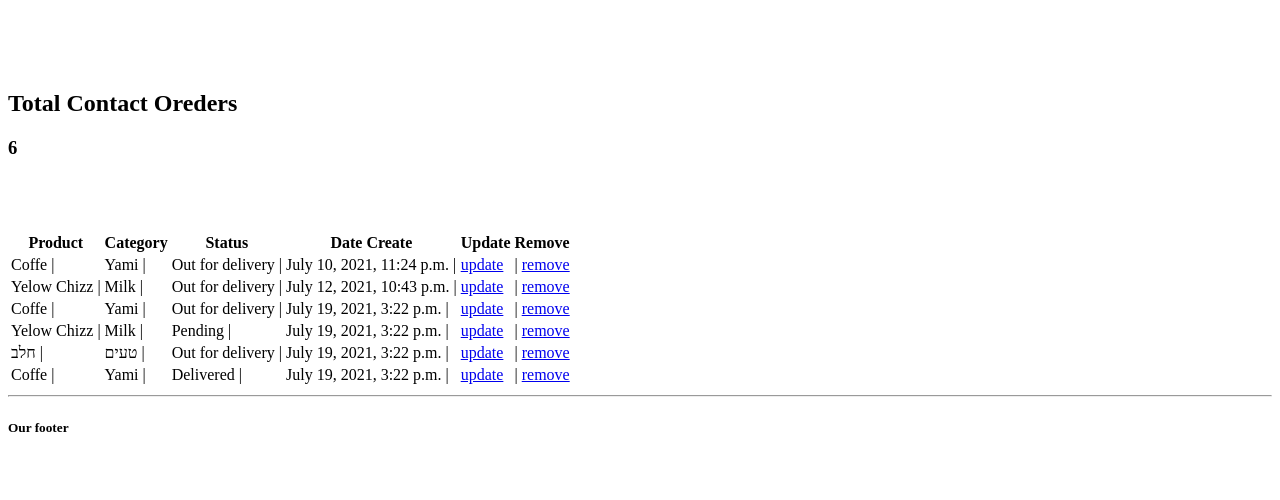
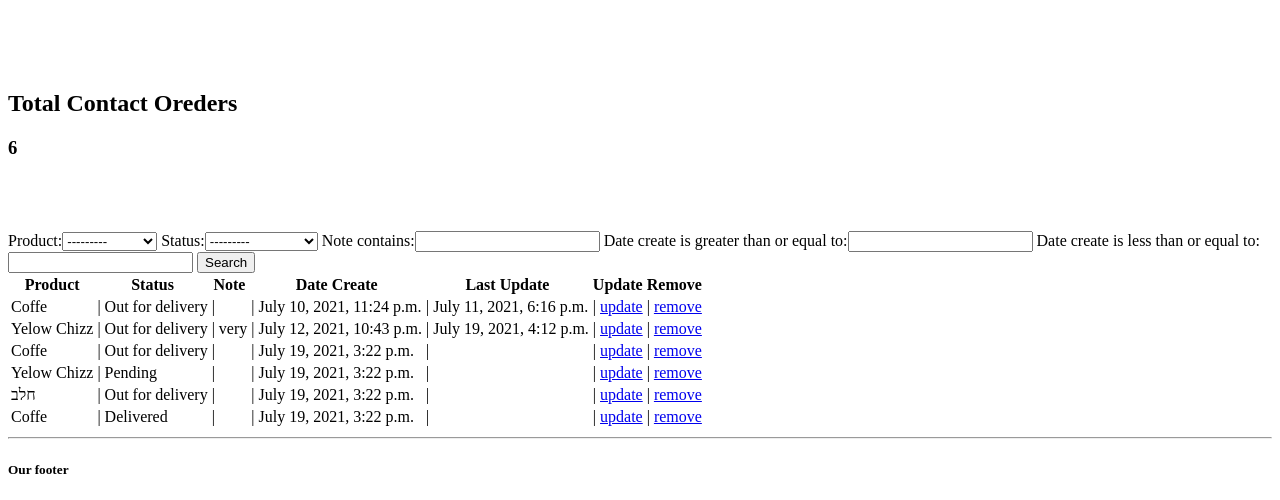
Before and after one commit to Yair-BD/Customer-Managment, a Django app: page /customer/1/ in a window 1280 px wide. Shown: the part 411-911 px from the top of the page. Before the commit the page ends 843 px from the top, so only its background shows below. Run offline with Django 3.2, Linux system fonts and the light colour scheme; data comes from the database, SQL or seed files in the repository; both versions use the stored data as it was after the commit.

Commit message:
Django filter

```diff
--- /dev/null
+++ b/accounts/decorators.py
@@ -0,0 +1,2 @@
+from django.http import HttpResponse
+from django.shortcuts import redirect
--- /dev/null
+++ b/accounts/filter.py
@@ -0,0 +1,12 @@
+import django_filters
+from .models import *
+from django_filters import DateFilter, CharFilter
+
+class OrderFilter(django_filters.FilterSet):
+    start_date = DateFilter(field_name='date_create', lookup_expr='gte')
+    end_date = DateFilter(field_name='date_create', lookup_expr='lte')
+    note = CharFilter(field_name='note', lookup_expr='icontains') #  נון את היכולת לחפש ביותר מדוייק
+    class Meta:
+        model = Order
+        fields = '__all__'
+        exclude = ['customer', 'date_create', 'date_update' ] # ברירת משתתפים בחיפוש
--- a/accounts/models.py
+++ b/accounts/models.py
@@ -50,3 +50,4 @@ class Order(models.Model):
     date_create = models.DateTimeField(auto_now_add=True, null=True)
     date_update = models.DateTimeField(auto_now_add=False, auto_now=True, null=True)
     status = models.CharField(max_length=200, null=True, choices=STATUS)
+    note = models.CharField(max_length=200, null=True)
--- a/accounts/templates/accounts/create_order.html
+++ b/accounts/templates/accounts/create_order.html
@@ -4,6 +4,11 @@
 <form action="" method="POST">
     {% csrf_token %}
     {{form}}
+    {{formset.management_form}}
+    {%for form in formset%}
+        {{form}}
+        <h1></h1>
+    {% endfor %}
     <input type="submit" name="Submit">
 </form>
 
--- a/accounts/templates/accounts/customer.html
+++ b/accounts/templates/accounts/customer.html
@@ -28,23 +28,40 @@
 <br>
 <br>
 <br>
+<form action="" method="GET">
+    {{filter.form}}
+    <button type="submit">Search</button>
+</form>
 <table>
     <tr>
         <th>Product</th>
-            <th>Category</th>
         <th>Status</th>
+        <th>Note</th>
         <th>Date Create</th>
+        <th>Last Update</th>
         <th>Update</th>
         <th>Remove</th>
 
     </tr>
     {%for or in orders%}
         <tr>
-                <td>{{or.product}} |</td>
-                <td>{{or.product.category}} |</td>
-                <td>{{or.status}} | </td>
-                <td>{{or.date_create}} |</td>
-                <td> <a href="{% url 'update_order' or.id %}">update</a></td>
+            <td>{{or.product}} </td>
+            <td> | {{ or.status}}  </td>
+
+                {%if or.note == None%}
+                    <td> |   </td>
+                {% else %}
+                    <td> | {{or.note}}   </td>
+                {% endif %}
+            {% if or.date_create == or.date_update %}
+                <td> | {{ or.date_create}} </td>
+                <td> |  </td>
+
+            {% else %}
+                <td> | {{ or.date_create}} </td>
+                <td> | {{ or.date_update}} </td>
+            {% endif %}
+            <td> | <a href="{% url 'update_order' or.id %}">update</a></td>
             <td> | <a href="{% url 'delete_order' or.id %}">remove</a></td>
         </tr>
 {% endfor %}
--- /dev/null
+++ b/accounts/templates/accounts/login.html
@@ -0,0 +1 @@
+<a href="{% url 'register-page' %}">Sing Up</a>
--- a/accounts/urls.py
+++ b/accounts/urls.py
@@ -8,6 +8,8 @@ urlpatterns = [
     path('create_order/<str:pk>/',createorder, name='create_order'),
     path('update_order/<str:pk>/',update_order, name='update_order'),
     path('delete_order/<str:pk>/',delete_order, name='delete_order'),
-
+    path('user/',user_page, name='user-page'),
+    path('register/',register_page, name='register-page'),
+    path('login/',login_page, name='login-page'),
     path('',home, name='home'),
 ]
--- a/accounts/views.py
+++ b/accounts/views.py
@@ -1,14 +1,16 @@
 from django.shortcuts import render, redirect
+from django.forms import inlineformset_factory
 from .models import *
-from .form import OrderForm
-
+from .form import OrderForm, CreateUserForm
+from .filter import OrderFilter
+from django.contrib import messages
 
 def home(request):
     orders = Order.objects.all()
     customers = Customer.objects.all()
-    total_customers =Customer.objects.all().count()
+    total_customers =Customer.objects.all().count() # מיבא את הסכום של כל המופעים
     total_orders =Order.objects.all().count()
-    delivered = Order.objects.filter(status="Delivered").count()
+    delivered = Order.objects.filter(status="Delivered").count() # סכום של מופעים עם סטטוס מסויים
     pending = Order.objects.filter(status="Pending").count()
 
     context = {"orders": orders, "customers": customers, "total_customers": total_customers,
@@ -21,22 +23,30 @@ def products(request):
     return render(request, 'accounts/product.html', context)
 
 def customer(request, pk):
+
     customers = Customer.objects.get(id=pk)
     orders_customer = customers.order_set.all() # זה נותן לי את כל ההזמנות במקושרות את לקוח אחד .
     total_orders = orders_customer.count()
-    context = {"customers": customers, "orders": orders_customer, "total_orders": total_orders}
+
+    my_filter = OrderFilter(request.GET, queryset=orders_customer) # מגניס את כל החיפוש שלי תחת הקוח שאני בדף שלו
+    orders_customer = my_filter.qs
+
+    context = {"customers": customers, "orders": orders_customer, "filter": my_filter, "total_orders": total_orders}
     return render(request, 'accounts/customer.html', context)
 
 def createorder(request, pk):
+    OrderFormSet = inlineformset_factory(Customer, Order, fields=('product', 'status', 'note'), extra=10 ) # (מספר שורות שאני רוצה שיציגו לי איזה שדות אני רוצה לשחק איתם, ילד , הורה)
     customer = Customer.objects.get(id=pk)
-    form = OrderForm(initial={"customer":customer}) # לגבי אובייקט מסויים שאני רוה שיהיה לו ערך התחלתי
+    formset = OrderFormSet(queryset=Order.objects.none() ,instance=customer) #(איזה לקוח ספציפי אני רוצה, וזה שאני לא רוצה שום דבר מהברירות מחדל שלו )
+    #form = OrderForm(initial={"customer":customer}) # לגבי אובייקט מסויים שאני רוה שיהיה לו ערך התחלתי
     if request.method == 'POST':
-        form = OrderForm(request.POST)
-        if form.is_valid():
-            form.save()
+        #form = OrderForm(request.POST)
+        formset = OrderFormSet(request.POST, instance=customer)
+        if formset.is_valid():
+            formset.save()
             return redirect('/')
 
-    context = {"form": form}
+    context = {"formset": formset}
     return render(request, 'accounts/create_order.html', context)
 
 
@@ -59,3 +69,23 @@ def delete_order(request, pk):
         return redirect('/')
     context = {"order":order}
     return render(request, 'accounts/delete_order.html', context)
+
+def user_page(request):
+    return render(request, 'accouns/user.html')
+
+def register_page(request):
+    form = CreateUserForm()
+    if request.method == 'POST':
+        form = CreateUserForm(request.POST)
+        if form.is_valid :
+            form.save()
+            name = form.cleaned_data.get('username') # מושכים מהנתונים את הצורה הנקייה של נטו השם משתמש שהרגע נרשם לנו
+            messages.success(request, f"Account was created for: {name}")
+            return redirect('login-page')
+
+    context = {"form": form}
+    return render(request, 'accounts/register.html', context)
+
+def login_page(request):
+    context = {}
+    return render(request, 'accounts/login.html', context)
--- a/crm1/settings.py
+++ b/crm1/settings.py
@@ -38,6 +38,7 @@ INSTALLED_APPS = [
     'django.contrib.messages',
     'django.contrib.staticfiles',
     'accounts',
+    'django_filters',
 ]
 
 MIDDLEWARE = [
```
Also changed, not shown: accounts/form.py (+9 -0 lines), accounts/templates/accounts/dashboad.html (+9 -0 lines), accounts/templates/accounts/register.html (added, +21 -0 lines), accounts/templates/accounts/user.html (added, +7 -0 lines), accounts/migrations/0010_auto_20210719_1609.py (added), db.sqlite3. Lines whose indentation alone changed are shown as unchanged.
